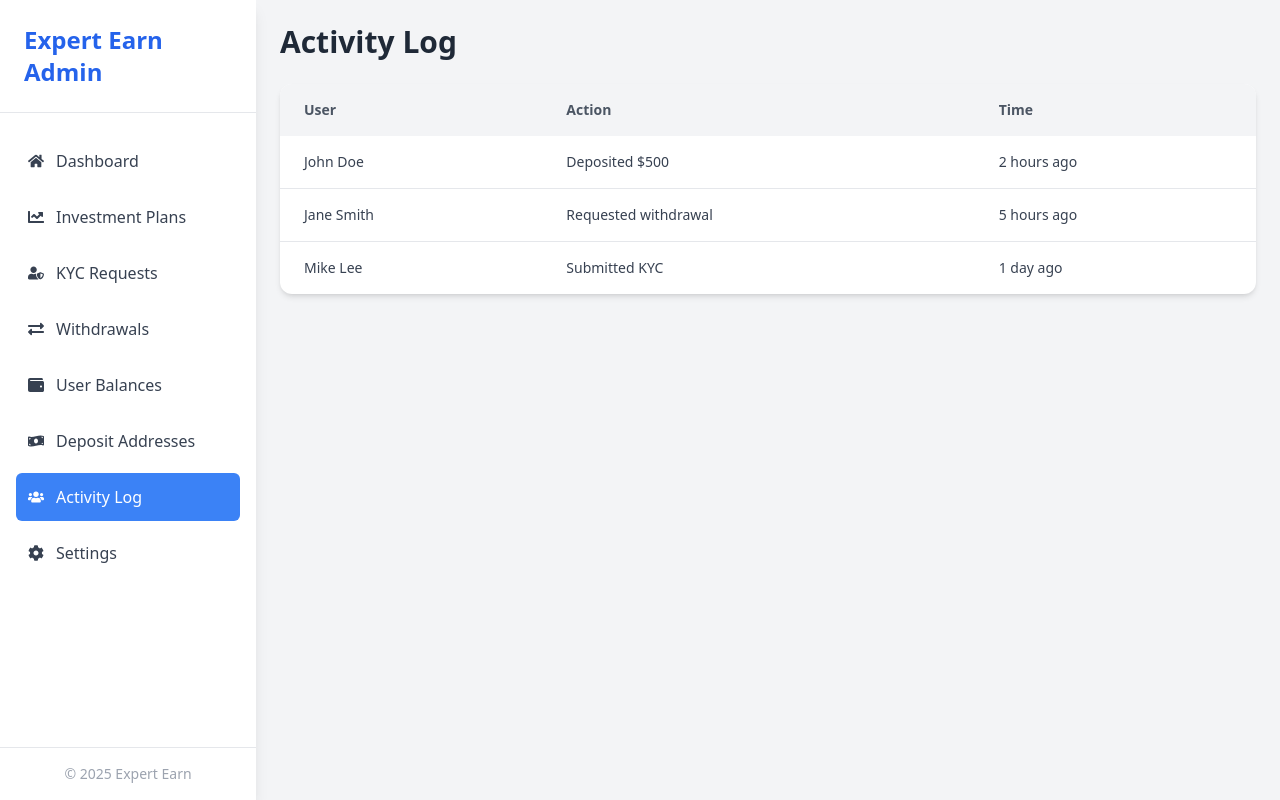
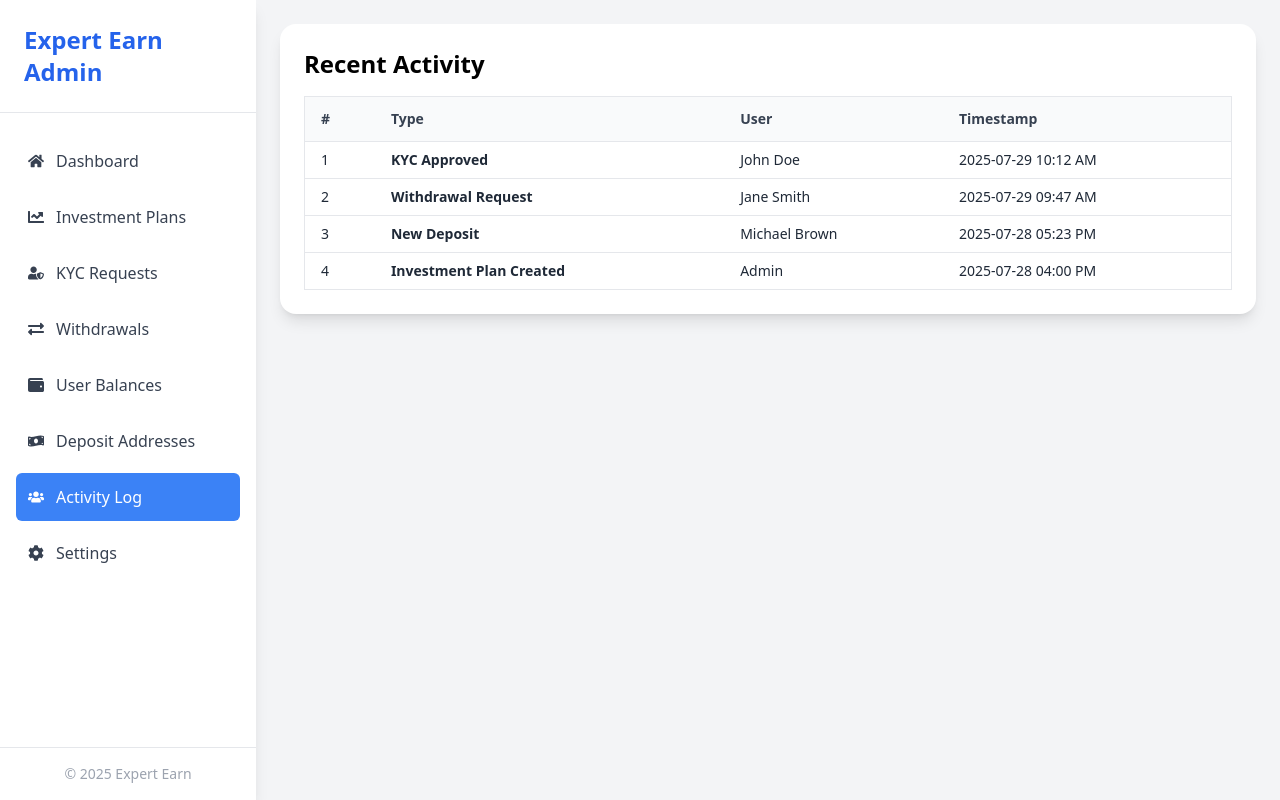
Before and after one commit to cedoe70/expert, a React (Vite) app: page /admin/activity-log in a window 1280 px wide. Built offline with nearby package versions, Linux system fonts and the light colour scheme.

Commit message:
Update ActivityLog.jsx

```diff
--- a/src/pages/admin/ActivityLog.jsx
+++ b/src/pages/admin/ActivityLog.jsx
@@ -1,30 +1,53 @@
 import React from "react";
 
+const activityData = [
+  {
+    id: 1,
+    type: "KYC Approved",
+    user: "John Doe",
+    timestamp: "2025-07-29 10:12 AM",
+  },
+  {
+    id: 2,
+    type: "Withdrawal Request",
+    user: "Jane Smith",
+    timestamp: "2025-07-29 09:47 AM",
+  },
+  {
+    id: 3,
+    type: "New Deposit",
+    user: "Michael Brown",
+    timestamp: "2025-07-28 05:23 PM",
+  },
+  {
+    id: 4,
+    type: "Investment Plan Created",
+    user: "Admin",
+    timestamp: "2025-07-28 04:00 PM",
+  },
+];
+
 const ActivityLog = () => {
-  const logs = [
-    { id: 1, user: "John Doe", action: "Deposited $500", time: "2 hours ago" },
-    { id: 2, user: "Jane Smith", action: "Requested withdrawal", time: "5 hours ago" },
-    { id: 3, user: "Mike Lee", action: "Submitted KYC", time: "1 day ago" },
-  ];
-
   return (
-    <div>
-      <h1 className="text-3xl font-semibold text-gray-800 mb-6">Activity Log</h1>
-      <div className="bg-white shadow-md rounded-xl overflow-hidden">
-        <table className="min-w-full table-auto">
-          <thead className="bg-gray-100 text-left text-sm font-semibold text-gray-600">
-            <tr>
-              <th className="px-6 py-4">User</th>
-              <th className="px-6 py-4">Action</th>
-              <th className="px-6 py-4">Time</th>
+    <div className="bg-white p-6 rounded-2xl shadow-lg">
+      <h2 className="text-2xl font-semibold mb-4">Recent Activity</h2>
+      <div className="overflow-x-auto">
+        <table className="min-w-full table-auto border">
+          <thead className="bg-gray-50">
+            <tr className="text-left text-sm font-medium text-gray-700">
+              <th className="px-4 py-3 border-b">#</th>
+              <th className="px-4 py-3 border-b">Type</th>
+              <th className="px-4 py-3 border-b">User</th>
+              <th className="px-4 py-3 border-b">Timestamp</th>
             </tr>
           </thead>
-          <tbody className="text-sm text-gray-700 divide-y">
-            {logs.map((log) => (
-              <tr key={log.id}>
-                <td className="px-6 py-4">{log.user}</td>
-                <td className="px-6 py-4">{log.action}</td>
-                <td className="px-6 py-4">{log.time}</td>
+          <tbody>
+            {activityData.map((activity, index) => (
+              <tr key={activity.id} className="text-sm text-gray-800 hover:bg-gray-50">
+                <td className="px-4 py-2 border-b">{index + 1}</td>
+                <td className="px-4 py-2 border-b font-semibold">{activity.type}</td>
+                <td className="px-4 py-2 border-b">{activity.user}</td>
+                <td className="px-4 py-2 border-b">{activity.timestamp}</td>
               </tr>
             ))}
           </tbody>
```
